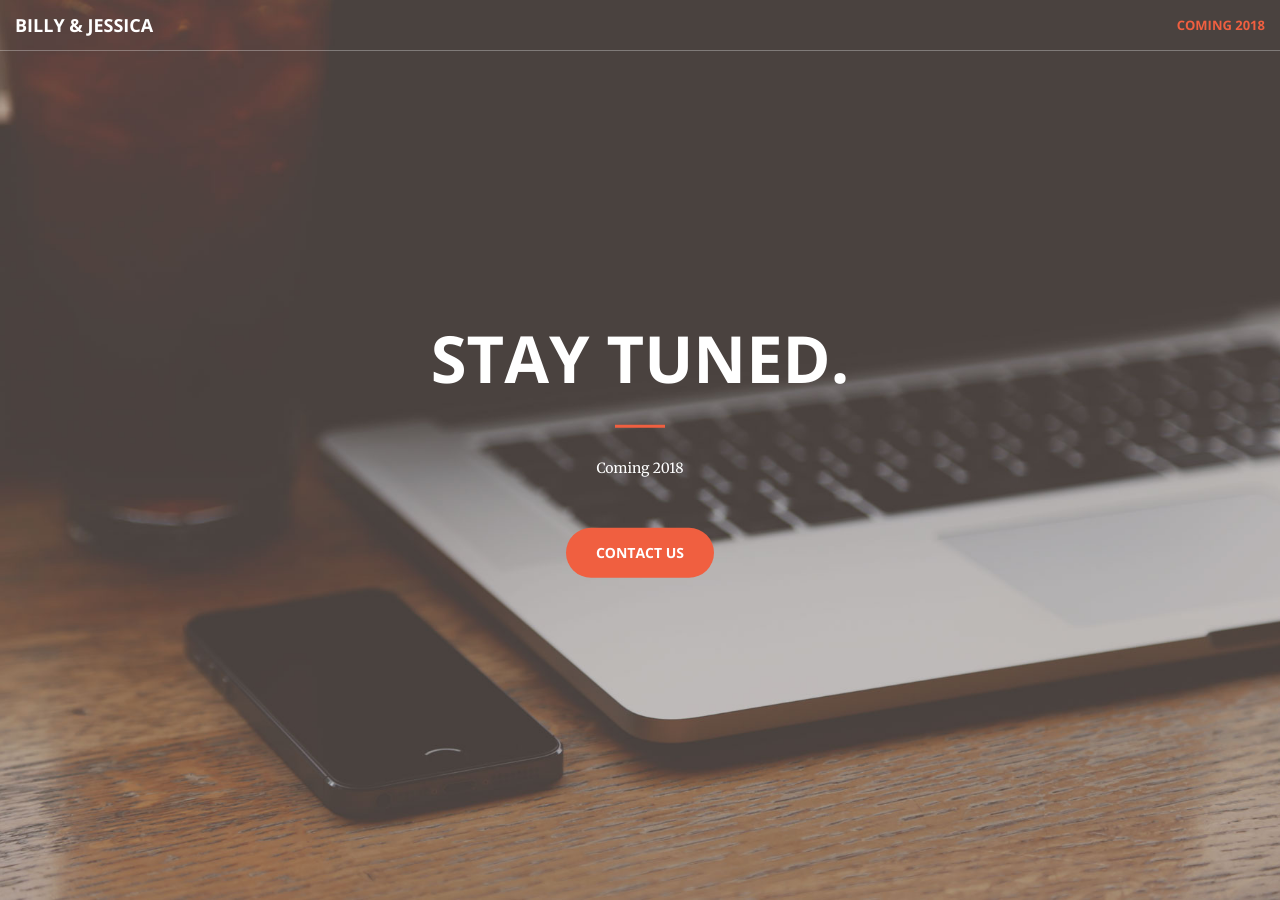
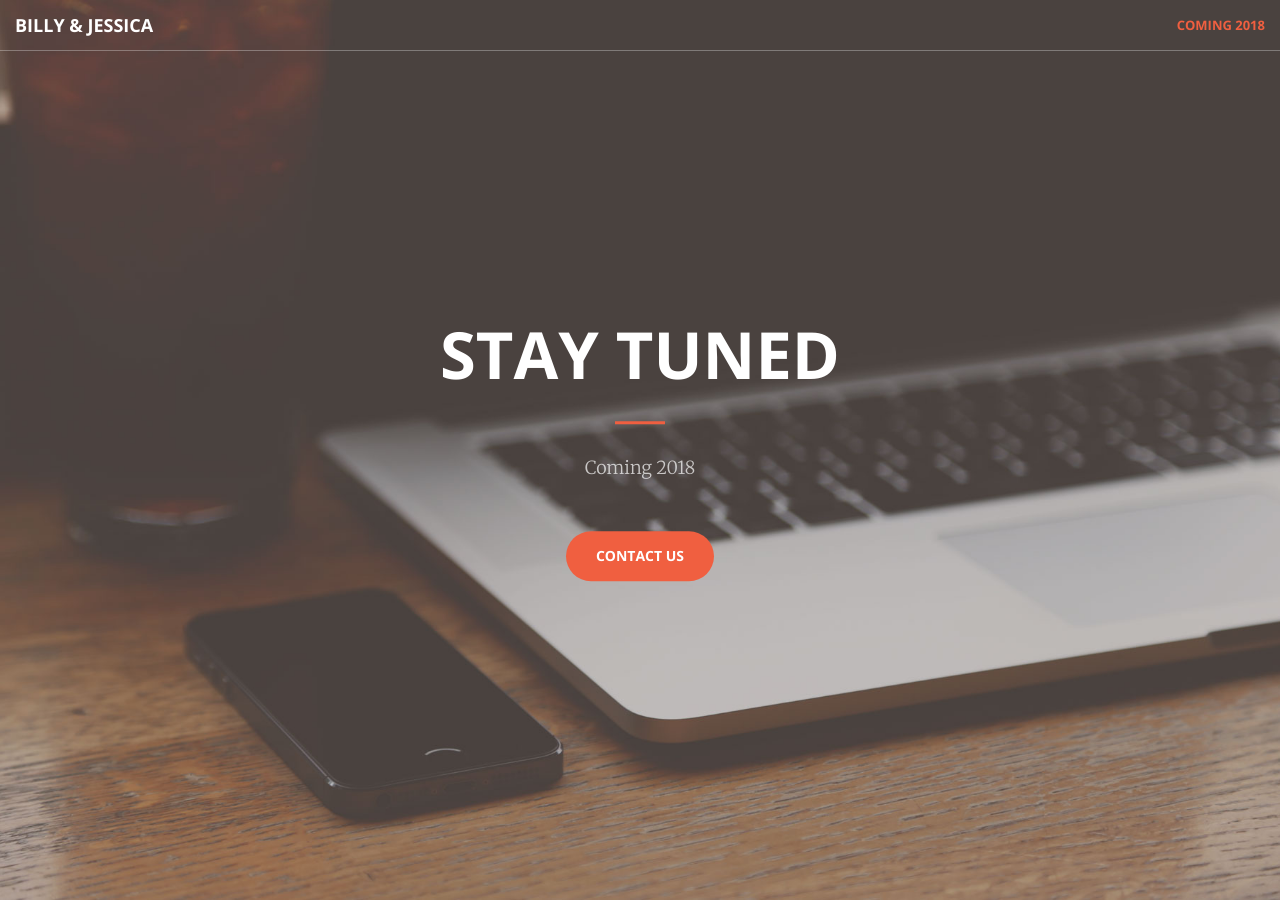
Before and after one commit to notbleh/wed-website, a Jekyll site: the page built from index.html, in a window 1280 px wide and 900 px high. Built offline with Jekyll 4.4.1, drawn with Linux system fonts in a browser that asks for light colours.

Commit message:
Update stay-tuned.html

```diff
--- a/_includes/stay-tuned.html
+++ b/_includes/stay-tuned.html
@@ -2,8 +2,9 @@
 <header>
     <div class="header-content">
         <div class="header-content-inner">
-            <h1>Stay tuned.</h1>
-            <hr>Coming 2018</p>
+            <h1>Stay tuned</h1>
+            <hr>
+            <p>Coming 2018</p>
             <a href="#rsvp" class="btn btn-primary btn-xl page-scroll">Contact Us</a>
         </div>
     </div>
```
